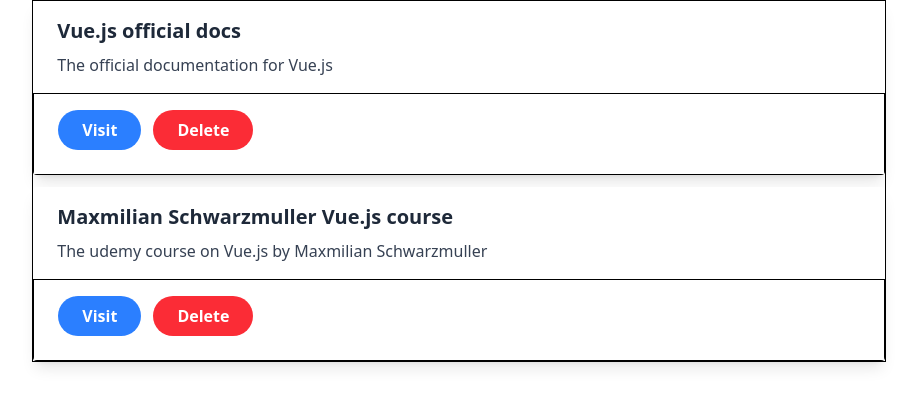
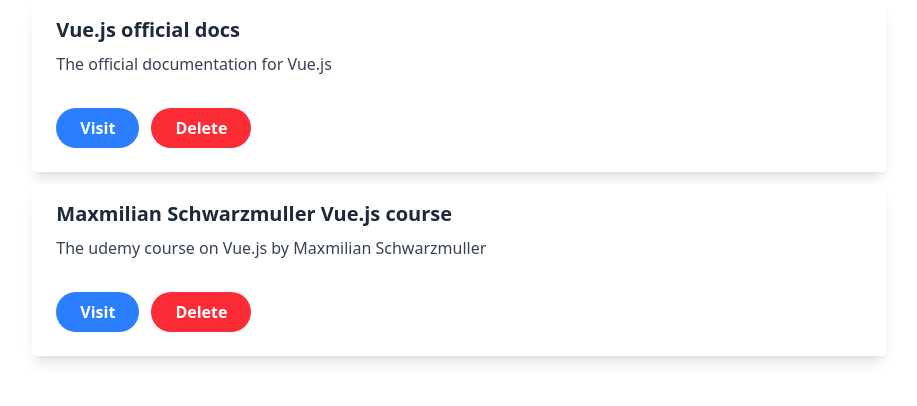
Before and after one commit to HazemPhoenix/The-learning-resources-app, a Vue app: page / in a window 1280 px wide. Shown: the top 406 px of the page, without its empty margins (181-1098 px from the left). Built offline with nearby package versions, Linux system fonts and the light colour scheme.

Commit message:
remove unnecessary borders

```diff
--- a/src/App.vue
+++ b/src/App.vue
@@ -1,5 +1,5 @@
 <template>
-  <ul class="flex flex-col items-center gap-3 border-1 w-10/12 sm:w-8/12 mx-auto">
+  <ul class="flex flex-col items-center gap-3 w-10/12 sm:w-8/12 mx-auto">
     <ResourceItem v-for="item in learningResources" :item="item" :key="item.id" />
   </ul>
 </template>
--- a/src/components/learning-resources/ResourceItem.vue
+++ b/src/components/learning-resources/ResourceItem.vue
@@ -8,7 +8,7 @@
         {{ item.description }}
       </p>
     </div>
-    <div class="px-6 pt-4 pb-6 flex flex-col sm:flex-row gap-3 border-1">
+    <div class="px-6 pt-4 pb-6 flex flex-col sm:flex-row gap-3">
       <a :href="item.link" target="_blank">
         <BaseButton class="w-full" />
       </a>
```
